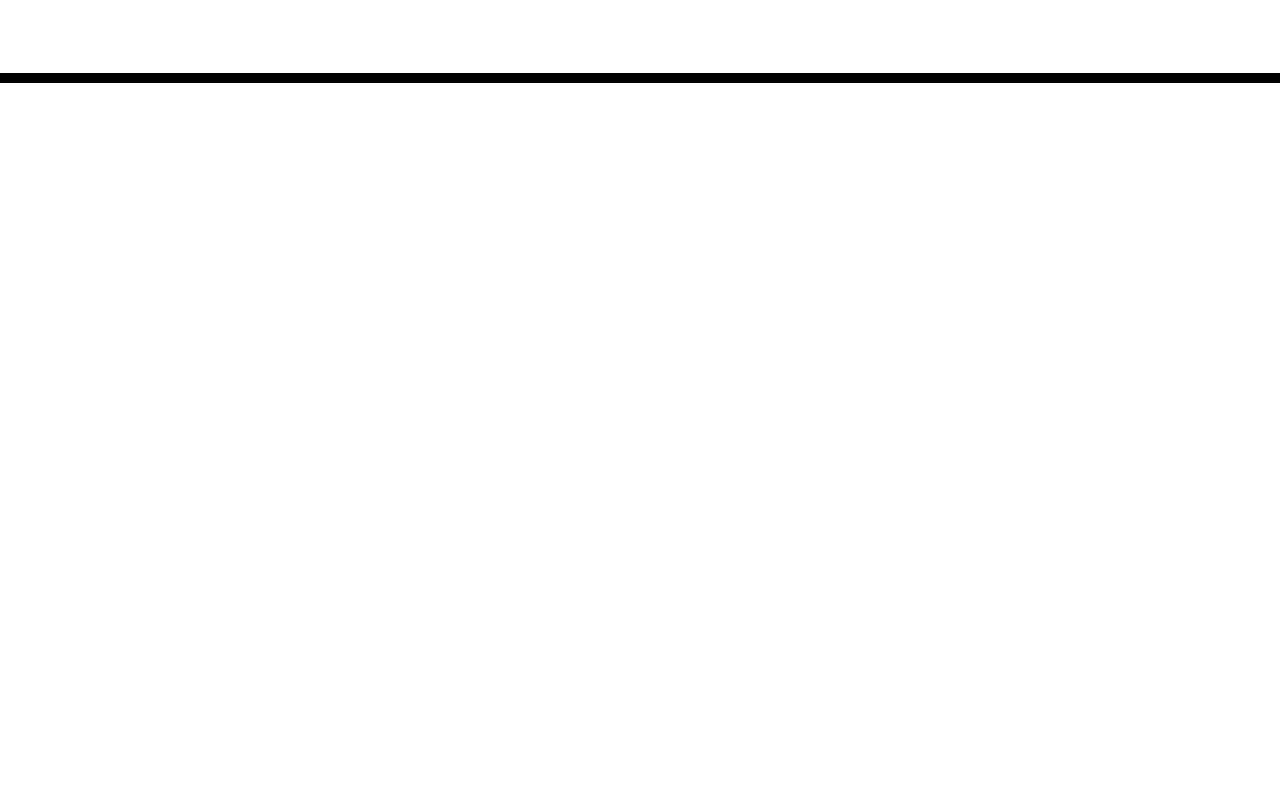
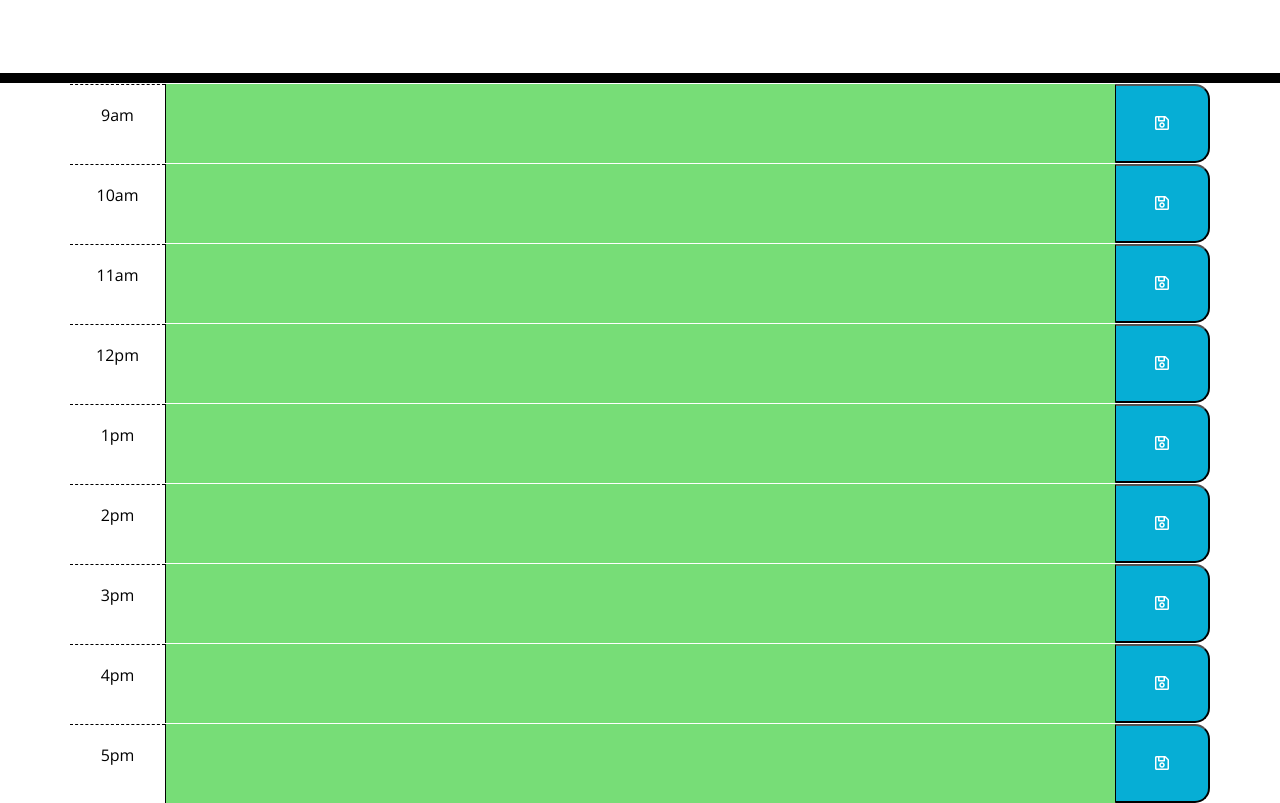
Before and after one commit to Liamss/workdayscheduler, a plain HTML site: page index.html in a window 1280 px wide. Shown: the part 168-971 px from the top of the page. Before the commit the page ends 800 px from the top, so only its background shows below. Drawn offline with nearby package versions, Linux system fonts and the light colour scheme.

Commit message:
added HTML time blocks with tweaked CSS to adjust line height, beware wall of HTML

```diff
--- a/index.html
+++ b/index.html
@@ -31,10 +31,63 @@
       <p id="currentDay" class="lead"></p>
     </header>
     <div class="container">
-      <!-- Timeblocks go here -->
+
+      <!-- Timeblocks with one block per hour -->
+
+      <!-- First row for each time-block -->
+      <!-- Child for showing the hour  -->
+      <!-- Child for text input description -->
+      <!-- Child for save button which uses Font Awesome icons -->
+
+      <div class="row time-block">
+        <div class="col-1 hour">9am</div>
+        <textarea class="col description future"></textarea>
+        <button class="col-1 saveBtn"><i class="far fa-save"></i></button>
+      </div>
+      <div class="row time-block">
+        <div class="col-1 hour">10am</div>
+        <textarea class="col description future"></textarea>
+        <button class="col-1 saveBtn"><i class="far fa-save"></i></button>
+      </div>
+      <div class="row time-block">
+        <div class="col-1 hour">11am</div>
+        <textarea class="col description future"></textarea>
+        <button class="col-1 saveBtn"><i class="far fa-save"></i></button>
+      </div>
+      <div class="row time-block">
+        <div class="col-1 hour">12pm</div>
+        <textarea class="col description future"></textarea>
+        <button class="col-1 saveBtn"><i class="far fa-save"></i></button>
+      </div>
+      <div class="row time-block">
+        <div class="col-1 hour">1pm</div>
+        <textarea class="col description future"></textarea>
+        <button class="col-1 saveBtn"><i class="far fa-save"></i></button>
+      </div>
+      <div class="row time-block">
+        <div class="col-1 hour">2pm</div>
+        <textarea class="col description future"></textarea>
+        <button class="col-1 saveBtn"><i class="far fa-save"></i></button>
+      </div>
+      <div class="row time-block">
+        <div class="col-1 hour">3pm</div>
+        <textarea class="col description future"></textarea>
+        <button class="col-1 saveBtn"><i class="far fa-save"></i></button>
+      </div>
+      <div class="row time-block">
+        <div class="col-1 hour">4pm</div>
+        <textarea class="col description future"></textarea>
+        <button class="col-1 saveBtn"><i class="far fa-save"></i></button>
+      </div>
+      <div class="row time-block">
+        <div class="col-1 hour">5pm</div>
+        <textarea class="col description future"></textarea>
+        <button class="col-1 saveBtn"><i class="far fa-save"></i></button>
+      </div>
     </div>
 
     <script src="https://cdnjs.cloudflare.com/ajax/libs/jquery/3.2.1/jquery.min.js"></script>
     <script src="https://cdn.jsdelivr.net/npm/dayjs@1/dayjs.min.js"></script>
+    <script src="script.js"></script>
   </body>
 </html>
--- a/style.css
+++ b/style.css
@@ -41,6 +41,7 @@ header {
   background-color: #ffffff;
   color: #000000;
   border-top: 1px dashed #000000;
+  line-height: 60px;
 }
 
 .past {
```
Also changed, not shown: Wireframe of scheduler.png (deleted).
